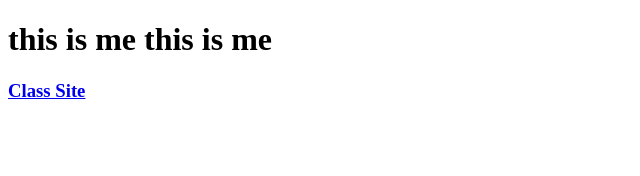
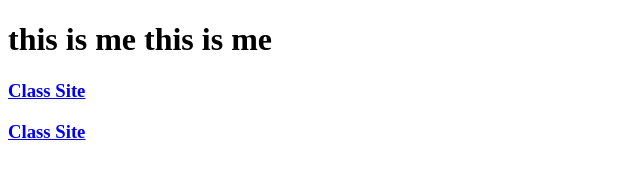
Before and after one commit to emilybaro/PUCD2126, a plain HTML site: page index.html in a window 1280 px wide. Shown: the whole page, without its empty margins (0-640 px from the left). Drawn offline with Linux system fonts and the light colour scheme.

Commit message:
update to github site

```diff
--- a/index.html
+++ b/index.html
@@ -6,5 +6,6 @@
 <body>
 <h1>this is me this is me</h1>
 <h3><a href="/PUCD2126/ClassSite">Class Site</a></h3>
+<h3><a href="/PUCD2126/webtypography">Class Site</a></h3>
 </body>
 </html>
```
